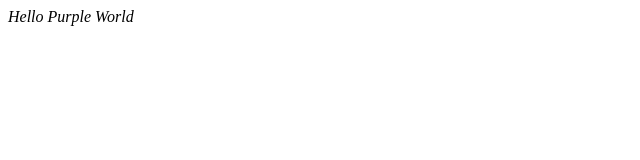
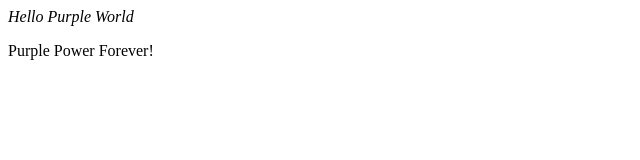
Before and after one commit to Cat-Bodnar/HelloWorldClassActivity, a plain HTML site: page index.html in a window 1280 px wide. Shown: the whole page, without its empty margins (0-640 px from the left). Drawn offline with Linux system fonts and the light colour scheme.

Commit message:
Update index.html

```diff
--- a/index.html
+++ b/index.html
@@ -1 +1,2 @@
 <em>Hello Purple World</em>
+<p>Purple Power Forever!</p>
```
